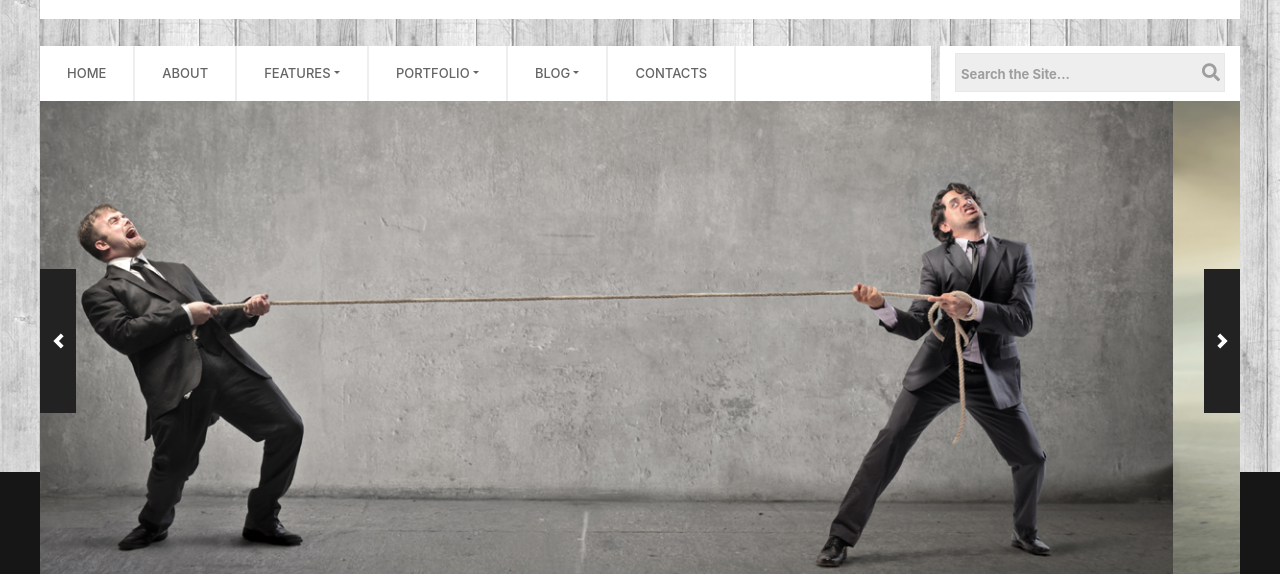
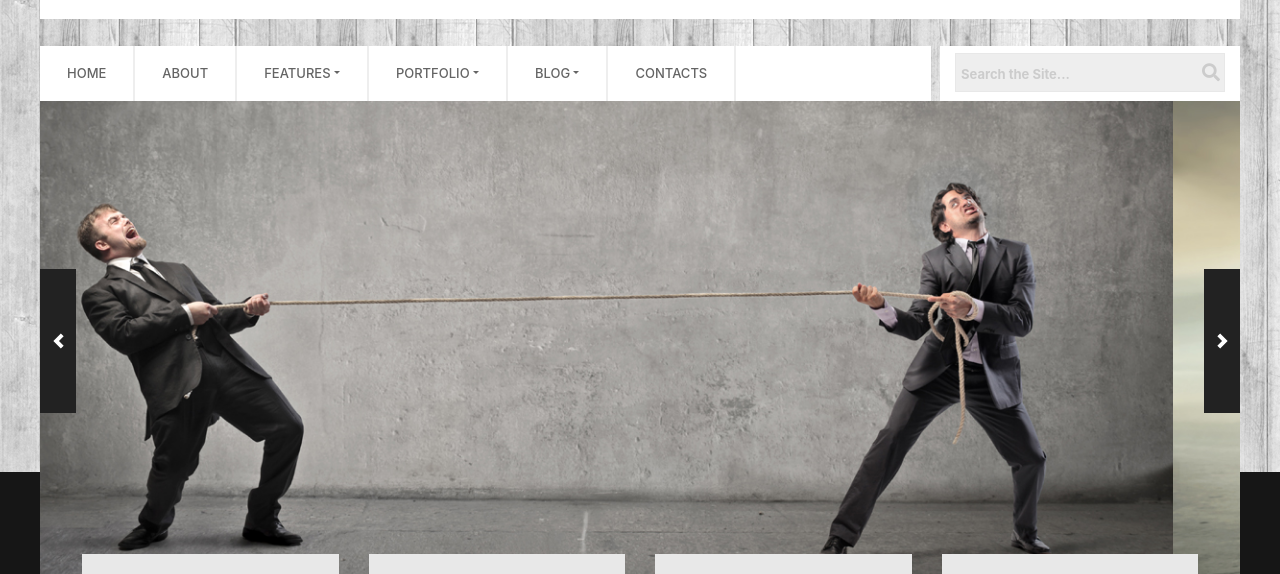
Before and after one commit to yachen168/Template-6, a website: page index.html in a window 1280 px wide. Shown: the part 108-682 px from the top of the page. Drawn offline with nearby package versions, Linux system fonts and the light colour scheme.

Commit message:
fix: update

```diff
--- a/scss/main.scss
+++ b/scss/main.scss
@@ -13,3 +13,4 @@
 @import 'objects/nav';
 @import 'objects/carousel';
 // components
+@import 'components/serviceCard';
```
Also changed, not shown: dist/main.css.
